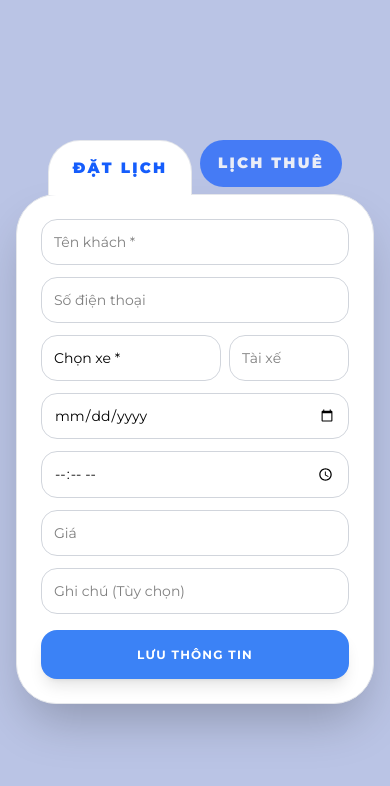
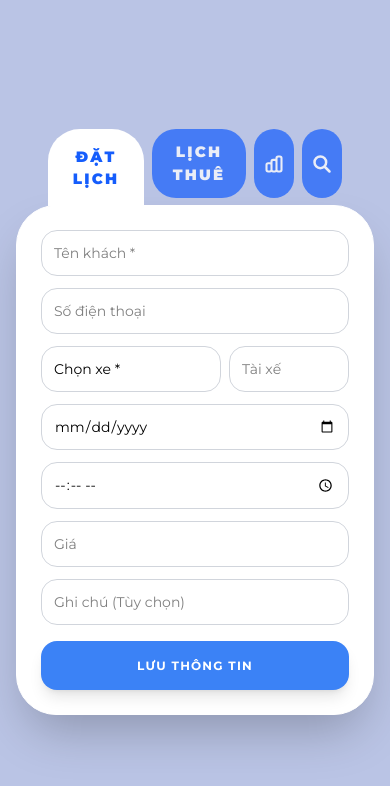
Before and after one commit to thanhhung0600/thuexe, a Next.js app: page / in a window 390 px wide. Shown: the top 786 px of the page. Built offline with nearby package versions, Linux system fonts and the light colour scheme.

Commit message:
Giao diện lần 2

```diff
--- a/src/app/page.js
+++ b/src/app/page.js
@@ -1,4 +1,6 @@
 "use client";
+import ThongKe from "../components/thongke";
+import TimKiem from "../components/timkiem"; // ✅ THÊM DÒNG NÀY
 import { useState } from "react";
 import DatLich from "../components/datlich";
 import XemLich from "../components/xemlich";
@@ -91,7 +93,6 @@ export default function Home() {
   };
 
   return (
-    // ✅ CHỈNH SỬA Ở ĐÂY: Đổi min-h-screen thành min-h-[100dvh] w-full
     <main className="min-h-[100dvh] w-full bg-[#bac4e5] flex items-center justify-center p-4 font-sans relative overflow-hidden">
       <ToastContainer toasts={toasts} />
 
@@ -100,8 +101,8 @@ export default function Home() {
           <NavigationTabs activeTab={activeTab} setActiveTab={setActiveTab} />
         </div>
 
-        <div className="bg-white shadow-2xl p-6 sm:p-8 border border-gray-200 rounded-[2.5rem] relative z-0 transition-all duration-500 overflow-hidden">
-          {activeTab === "dat-lich" ? (
+        <div className="bg-white shadow-2xl p-6 sm:p-8 border border-white rounded-[2.5rem] relative z-0 transition-all duration-500 overflow-hidden">
+          {activeTab === "dat-lich" && (
             <DatLich
               formData={formData}
               handleChange={handleChange}
@@ -109,8 +110,19 @@ export default function Home() {
               errors={errors}
               isSubmitting={isSubmitting}
             />
-          ) : (
+          )}
+
+          {activeTab === "xem-lich" && (
             <XemLich />
+          )}
+
+          {activeTab === "thong-ke" && (
+            <ThongKe />
+          )}
+
+          {/* ✅ THÊM KHỐI HIỂN THỊ TÌM KIẾM Ở ĐÂY */}
+          {activeTab === "tim-kiem" && (
+            <TimKiem />
           )}
         </div>
       </div>
--- a/src/components/NavigationTabs.js
+++ b/src/components/NavigationTabs.js
@@ -1,26 +1,63 @@
+"use client";
+
 export default function NavigationTabs({ activeTab, setActiveTab }) {
   const tabs = [
     { id: "dat-lich", label: "Đặt lịch" },
     { id: "xem-lich", label: "Lịch thuê" },
+    {
+      id: "thong-ke",
+      label: "",
+      icon: (
+        <svg className="w-5 h-5" fill="none" stroke="currentColor" viewBox="0 0 24 24" xmlns="http://www.w3.org/2000/svg">
+          <path strokeLinecap="round" strokeLinejoin="round" strokeWidth="2.5" d="M9 19v-6a2 2 0 00-2-2H5a2 2 0 00-2 2v6a2 2 0 002 2h2a2 2 0 002-2zm0 0V9a2 2 0 012-2h2a2 2 0 012 2v10m-6 0a2 2 0 002 2h2a2 2 0 002-2m0 0V5a2 2 0 012-2h2a2 2 0 012 2v14a2 2 0 01-2 2h-2a2 2 0 01-2-2z" />
+        </svg>
+      )
+    },
+    // 👇 THÊM TAB TÌM KIẾM Ở ĐÂY 👇
+    {
+      id: "tim-kiem",
+      label: "",
+      icon: (
+        <svg className="w-5 h-5" fill="none" stroke="currentColor" viewBox="0 0 24 24" xmlns="http://www.w3.org/2000/svg">
+          <path strokeLinecap="round" strokeLinejoin="round" strokeWidth="3" d="M21 21l-6-6m2-5a7 7 0 11-14 0 7 7 0 0114 0z" />
+        </svg>
+      )
+    },
   ];
 
   return (
     <div className="flex w-full gap-2 px-8 relative z-10 -mb-[1px]">
-      {tabs.map((tab) => (
+      {tabs.map((tab) => {
+        // Biến kiểm tra xem tab này là tab thường hay tab chỉ có icon
+        const isIconTab = tab.label === "";
+
+        return (
           <button
             key={tab.id}
             onClick={() => setActiveTab(tab.id)}
-          className={`flex-1 py-3 transition-all relative flex items-center justify-center text-[15px] font-black uppercase tracking-[0.15em] antialiased
+            className={`py-3 transition-all relative flex items-center justify-center text-[15px] font-black uppercase tracking-[0.15em] antialiased
+
+            /* 👇 Nếu là icon tab thì hẹp lại, nếu là tab chữ thì nở ra 👇 */
+            ${isIconTab ? "flex-[0.34] min-w-[40px]" : "flex-1"}
+
+            /* 👇 LOGIC HIỂN THỊ TRẠNG THÁI 👇 */
             ${
               activeTab === tab.id
-              ? "bg-white text-blue-600 border-t border-l border-r border-gray-200 border-b-transparent rounded-t-[2rem] z-20"
+                ? isIconTab
+                  // Active cho các nút icon (Bo 4 góc, lơ lửng)
+                  ? "bg-white text-blue-600 border border-gray-200 rounded-[2rem] mb-2 z-20 shadow-sm"
+                  // Active cho các nút chữ (Bo 2 góc trên, dính liền khung)
+                  : "bg-white text-blue-600 border-t border-l border-r border-white border-b-transparent rounded-t-[2rem] z-20"
+                // Không Active (Màu xanh, chìm xuống)
                 : "bg-blue-600 text-white border-none rounded-3xl mb-2 z-0 opacity-70"
             }`}
-          style={{ outline: 'none' }} // Ngăn chặn viền xanh khi click trên mobile
+            style={{ outline: 'none' }}
           >
             {tab.label}
+            {tab.icon && tab.icon}
           </button>
-      ))}
+        );
+      })}
     </div>
   );
 }
--- a/src/components/datlich.js
+++ b/src/components/datlich.js
@@ -1,32 +1,62 @@
 "use client";
+import { motion } from "framer-motion";
 
 export default function DatLich({ formData, handleChange, handleSubmit, errors, isSubmitting }) {
   // Class dùng chung cho tất cả input để đảm bảo kích thước bằng nhau tuyệt đối
   const inputBaseClass = "w-full border rounded-2xl p-3 outline-none focus:border-blue-500 text-black bg-white transition-all box-border block appearance-none";
 
+  // ✅ KHAI BÁO HIỆU ỨNG: Container quản lý thời gian xuất hiện nối đuôi nhau
+  const containerVariants = {
+    hidden: { opacity: 0 },
+    visible: {
+      opacity: 1,
+      transition: {
+        staggerChildren: 0.08, // Mỗi dòng cách nhau 0.08s
+      }
+    }
+  };
+
+  // ✅ KHAI BÁO HIỆU ỨNG: Từng dòng trượt từ dưới lên
+  const itemVariants = {
+    hidden: { opacity: 0, y: 20 },
+    visible: {
+      opacity: 1,
+      y: 0,
+      transition: { type: "spring", stiffness: 500, damping: 50 }
+    }
+  };
+
   return (
-    <form className="space-y-3 animate-fade-in text-sm" onSubmit={handleSubmit} noValidate>
+    // Đổi form thành motion.form để nhận hiệu ứng
+    <motion.form
+      className="space-y-3 text-sm"
+      onSubmit={handleSubmit}
+      noValidate
+      variants={containerVariants}
+      initial="hidden"
+      animate="visible"
+    >
 
       {/* 1. Tên khách */}
-      <div className="w-full">
+      <motion.div variants={itemVariants} className="w-full">
         <input
           type="text" name="tenKhach" placeholder="Tên khách *"
           value={formData.tenKhach} onChange={handleChange}
           className={`${inputBaseClass} ${errors.tenKhach ? 'border-red-500 bg-red-50' : 'border-gray-300'}`}
         />
-      </div>
+      </motion.div>
 
       {/* 2. Số điện thoại */}
-      <div className="w-full">
+      <motion.div variants={itemVariants} className="w-full">
         <input
           type="tel" name="sdt" placeholder="Số điện thoại"
           value={formData.sdt} onChange={handleChange}
           className={`${inputBaseClass} border-gray-300`}
         />
-      </div>
+      </motion.div>
 
       {/* 3. HÀNG CHỌN XE VÀ TÀI XẾ */}
-      <div className="flex gap-2 w-full">
+      <motion.div variants={itemVariants} className="flex gap-2 w-full">
         <div className="flex-[1.5] min-w-0">
           <select
             name="loaiXe"
@@ -49,48 +79,48 @@ export default function DatLich({ formData, handleChange, handleSubmit, errors,
             className={`${inputBaseClass} border-gray-300`}
           />
         </div>
-      </div>
+      </motion.div>
 
       {/* 4. NGÀY THUÊ */}
-      <div className="w-full">
+      <motion.div variants={itemVariants} className="w-full">
         <input
           type="date" name="ngayThue"
           value={formData.ngayThue} onChange={handleChange}
           className={`${inputBaseClass} ${errors.ngayThue ? 'border-red-500 bg-red-50' : 'border-gray-300'}`}
           style={{ width: '100%', maxWidth: '100%' }}
         />
-      </div>
+      </motion.div>
 
       {/* 5. GIỜ THUÊ */}
-      <div className="w-full">
+      <motion.div variants={itemVariants} className="w-full">
         <input
           type="time" name="gioThue"
           value={formData.gioThue} onChange={handleChange}
           className={`${inputBaseClass} border-gray-300`}
           style={{ width: '100%', maxWidth: '100%' }}
         />
-      </div>
+      </motion.div>
 
       {/* 6. Giá */}
-      <div className="w-full">
+      <motion.div variants={itemVariants} className="w-full">
         <input
           type="text" name="gia" placeholder="Giá"
           value={formData.gia} onChange={handleChange}
           className={`${inputBaseClass} border-gray-300`}
         />
-      </div>
+      </motion.div>
 
       {/* 7. Ghi chú */}
-      <div className="w-full">
+      <motion.div variants={itemVariants} className="w-full">
         <input
           type="text" name="ghiChu" placeholder="Ghi chú (Tùy chọn)"
           value={formData.ghiChu} onChange={handleChange}
           className={`${inputBaseClass} border-gray-300`}
         />
-      </div>
+      </motion.div>
 
-      {/* 8. Nút Lưu - ĐÃ CẬP NHẬT CHỐNG SPAM */}
-      <div className="w-full pt-1">
+      {/* 8. Nút Lưu */}
+      <motion.div variants={itemVariants} className="w-full pt-1">
         <button
           type="submit"
           disabled={isSubmitting}
@@ -112,7 +142,7 @@ export default function DatLich({ formData, handleChange, handleSubmit, errors,
             "Lưu thông tin"
           )}
         </button>
-      </div>
-    </form>
+      </motion.div>
+    </motion.form>
   );
 }
--- /dev/null
+++ b/src/components/thongke.js
@@ -0,0 +1,17 @@
+"use client";
+
+export default function ThongKe() {
+    return (
+        <div className="flex flex-col items-center justify-center py-24 text-gray-500 animate-fade-in">
+            <svg className="w-16 h-16 mb-4 text-blue-400" fill="none" stroke="currentColor" viewBox="0 0 24 24">
+                <path strokeLinecap="round" strokeLinejoin="round" strokeWidth="1.5" d="M9 19v-6a2 2 0 00-2-2H5a2 2 0 00-2 2v6a2 2 0 002 2h2a2 2 0 002-2zm0 0V9a2 2 0 012-2h2a2 2 0 012 2v10m-6 0a2 2 0 002 2h2a2 2 0 002-2m0 0V5a2 2 0 012-2h2a2 2 0 012 2v14a2 2 0 01-2 2h-2a2 2 0 01-2-2z" />
+            </svg>
+            <h3 className="text-[16px] font-black uppercase tracking-wider text-slate-700">
+                Biểu đồ phân tích
+            </h3>
+            <p className="text-[12px] mt-2 italic opacity-70">
+                Tính năng đang được phát triển...
+            </p>
+        </div>
+    );
+}
--- /dev/null
+++ b/src/components/timkiem.js
@@ -0,0 +1,18 @@
+"use client";
+
+export default function TimKiem() {
+    return (
+        <div className="flex flex-col items-center justify-center py-24 text-gray-500 animate-fade-in">
+            {/* Icon kính lúp lớn */}
+            <svg className="w-16 h-16 mb-4 text-blue-400" fill="none" stroke="currentColor" viewBox="0 0 24 24">
+                <path strokeLinecap="round" strokeLinejoin="round" strokeWidth="1.5" d="M21 21l-6-6m2-5a7 7 0 11-14 0 7 7 0 0114 0z" />
+            </svg>
+            <h3 className="text-[16px] font-black uppercase tracking-wider text-slate-700">
+                Tìm kiếm lịch trình
+            </h3>
+            <p className="text-[12px] mt-2 italic opacity-70">
+                Tính năng đang được phát triển...
+            </p>
+        </div>
+    );
+}
```
Lines whose indentation alone changed are shown as unchanged.
